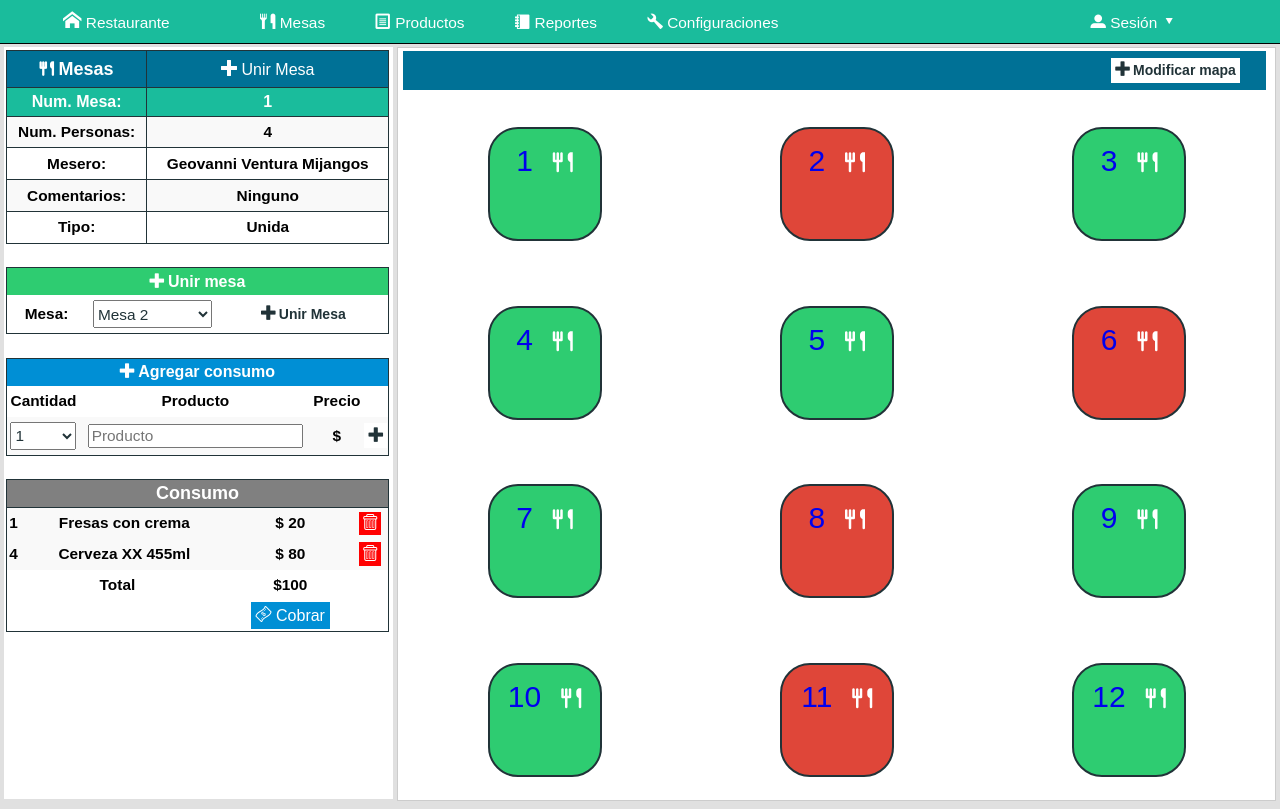
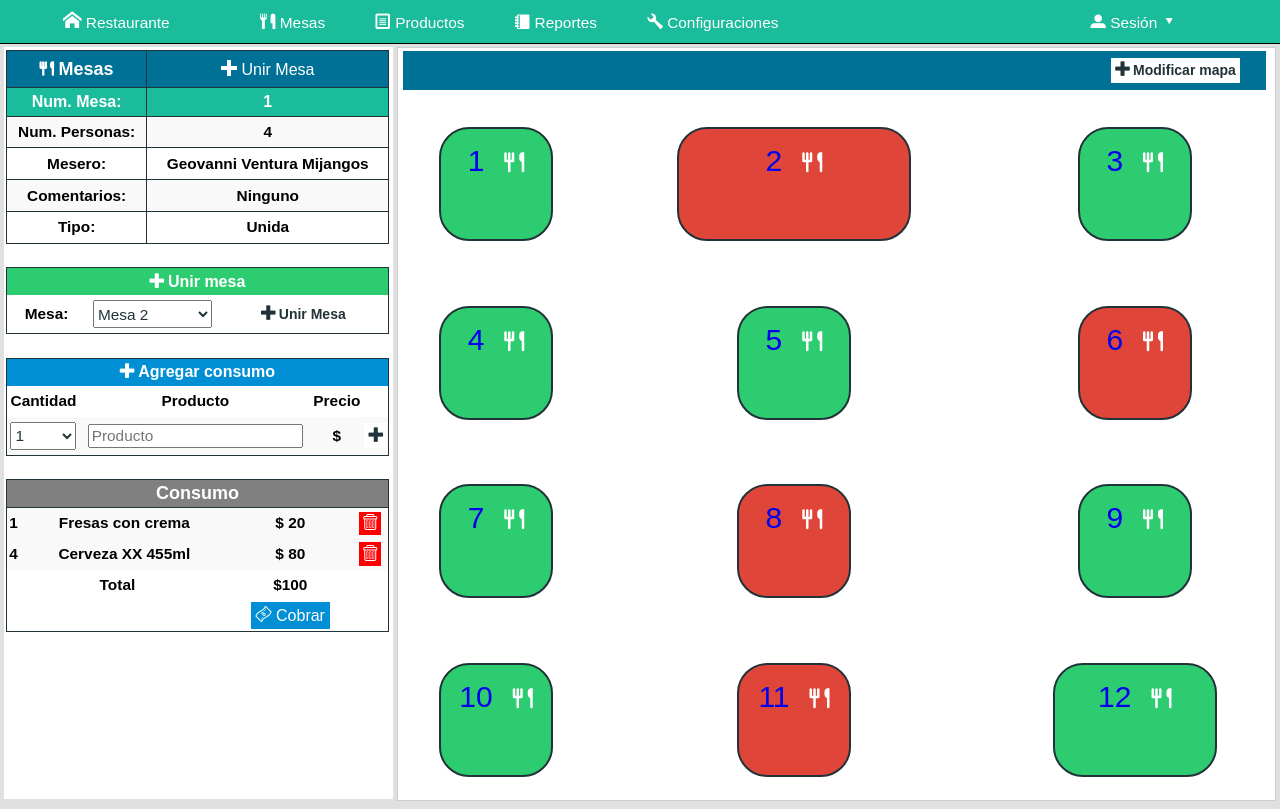
Before and after one commit to JonathanLopezBollo/Restaurant_App, a plain HTML site: page mesa_info.html in a window 1280 px wide. Drawn offline with Linux system fonts and the light colour scheme.

Commit message:
Mapa tamaño de mesas

```diff
--- a/css/estilos.css
+++ b/css/estilos.css
@@ -360,6 +360,12 @@ select {
 .mesa.ocupada {
   background: #df4639;
 }
+.mesa.grande {
+  width: 200px;
+}
+.mesa.mediana {
+  width: 130px;
+}
 .nav_principal {
   background: #1abc9c;
   margin: 0;
--- a/mesa_info.html
+++ b/mesa_info.html
@@ -165,7 +165,7 @@
 			<table class="table_mesas">
 				<tr>
 					<td><a class="mesa libre" href="#"> 1</a></td>
-					<td><a class="mesa ocupada" href="#"> 2</a></td>
+					<td><a class="mesa ocupada grande" href="#"> 2</a></td>
 					<td><a class="mesa libre" href="#"> 3</a></td>
 				</tr>
 				<tr>
@@ -181,7 +181,7 @@
 				<tr>
 					<td><a class="mesa libre" href="#"> 10</a></td>
 					<td><a class="mesa ocupada" href="#"> 11</a></td>
-					<td><a class="mesa libre" href="#"> 12</a></td>
+					<td><a class="mesa libre mediana" href="#"> 12</a></td>
 				</tr>
 			</table>
 		</section>
```
Also changed, not shown: 1 other file.
